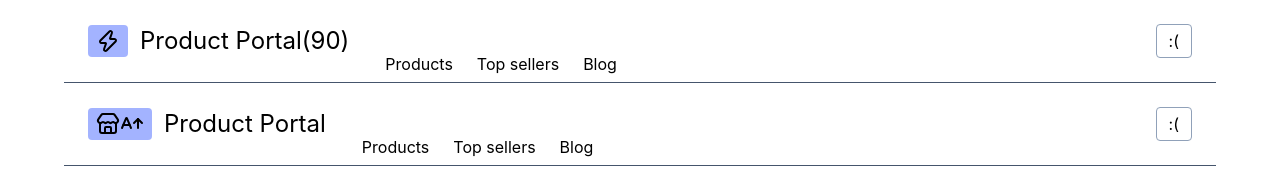
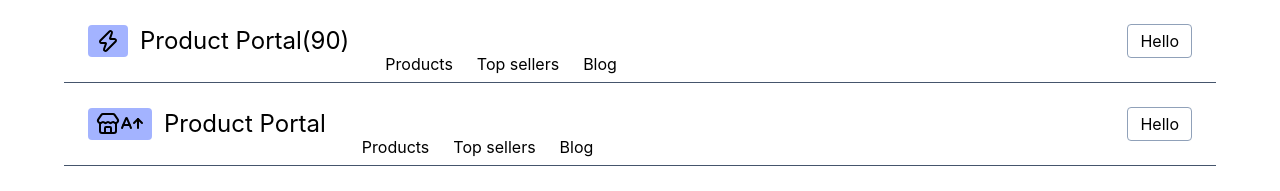
Before and after one commit to michaljabi/20260622-react, a React (Vite) app in the folder product-portal/: page / in a window 1280 px wide. Shown: the top 191 px of the page. Built offline with nearby package versions, Linux system fonts and the light colour scheme.

Commit message:
task(12): Button is DUMB !- communication `onClick` -> form CHILD to PARENT.

```diff
--- a/product-portal/src/common/Navbar.tsx
+++ b/product-portal/src/common/Navbar.tsx
@@ -21,7 +21,7 @@ export function Navbar() {
           </a>
         ))}
       </div>
-      <Button />
+      <Button onPress={() => console.log("HELLo")}>Hello</Button>
       {/* <Button>{9276}</Button>
 
       <Button>
--- a/product-portal/src/shared/Button.tsx
+++ b/product-portal/src/shared/Button.tsx
@@ -1,11 +1,14 @@
 type ButtonProps = {
   children?: React.ReactNode;
+  onPress?: () => void;
 };
 
-export function Button({ children }: ButtonProps) {
-  console.log(children);
+// to jest tzw. DUMB Component
+export function Button({ children, onPress }: ButtonProps) {
+  // console.log(children);
   return (
-    <button className="px-3 py-1 rounded border border-slate-400 hover:bg-slate-100 dark:border-slate-600 dark:hover:bg-slate-800 cursor-pointer">
+    <button onClick={onPress} className="px-3 py-1 rounded border border-slate-400 hover:bg-slate-100 dark:border-slate-600 dark:hover:bg-slate-800 cursor-pointer">
+    {/* <button onClick={() => onPress?.()} className="px-3 py-1 rounded border border-slate-400 hover:bg-slate-100 dark:border-slate-600 dark:hover:bg-slate-800 cursor-pointer"> */}
       {children ? children : ":("}
     </button>
   );
```
